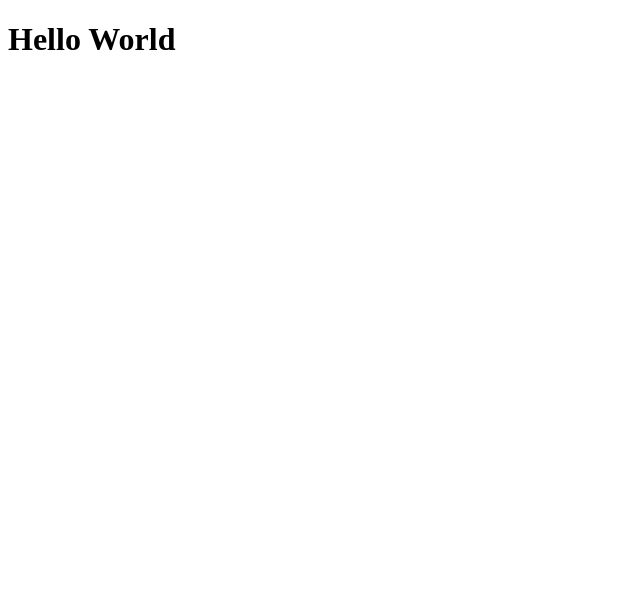
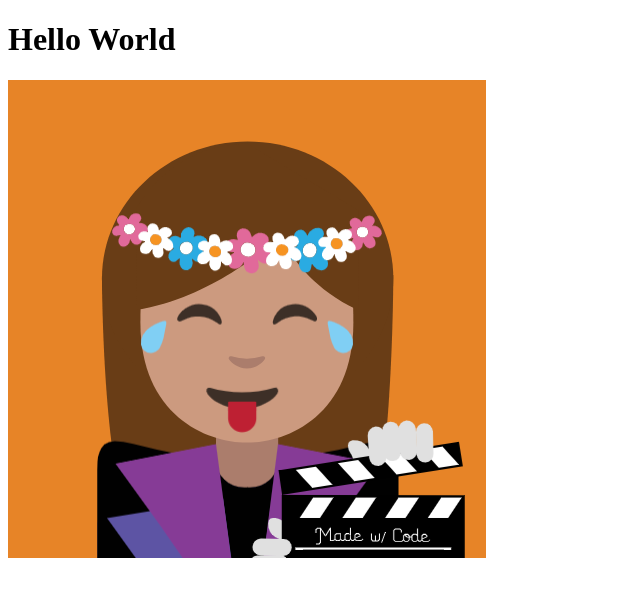
Before and after one commit to dailyn160/dailyn160.github.io, a plain HTML site: page index.html in a window 1280 px wide. Shown: the whole page, without its empty margins (0-640 px from the left). Drawn offline with Linux system fonts and the light colour scheme.

Commit message:
Update index.html

```diff
--- a/index.html
+++ b/index.html
@@ -4,5 +4,6 @@
     </head>
     <body>
         <h1>Hello World</h1>
+        <img src="emoji.png" alt="HTML5 ICON" style "width:128px;128px;">
     </body>
 </html>
```
